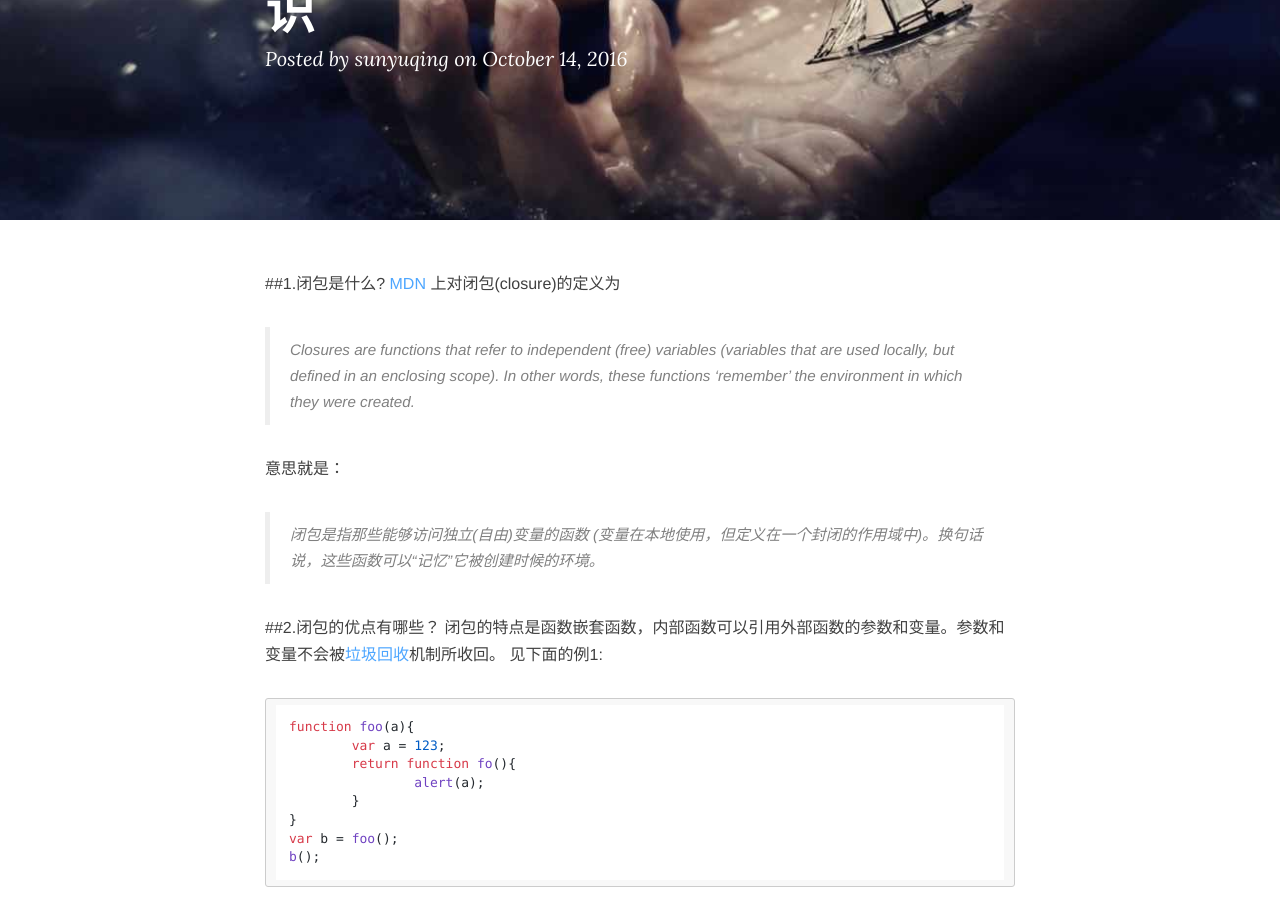
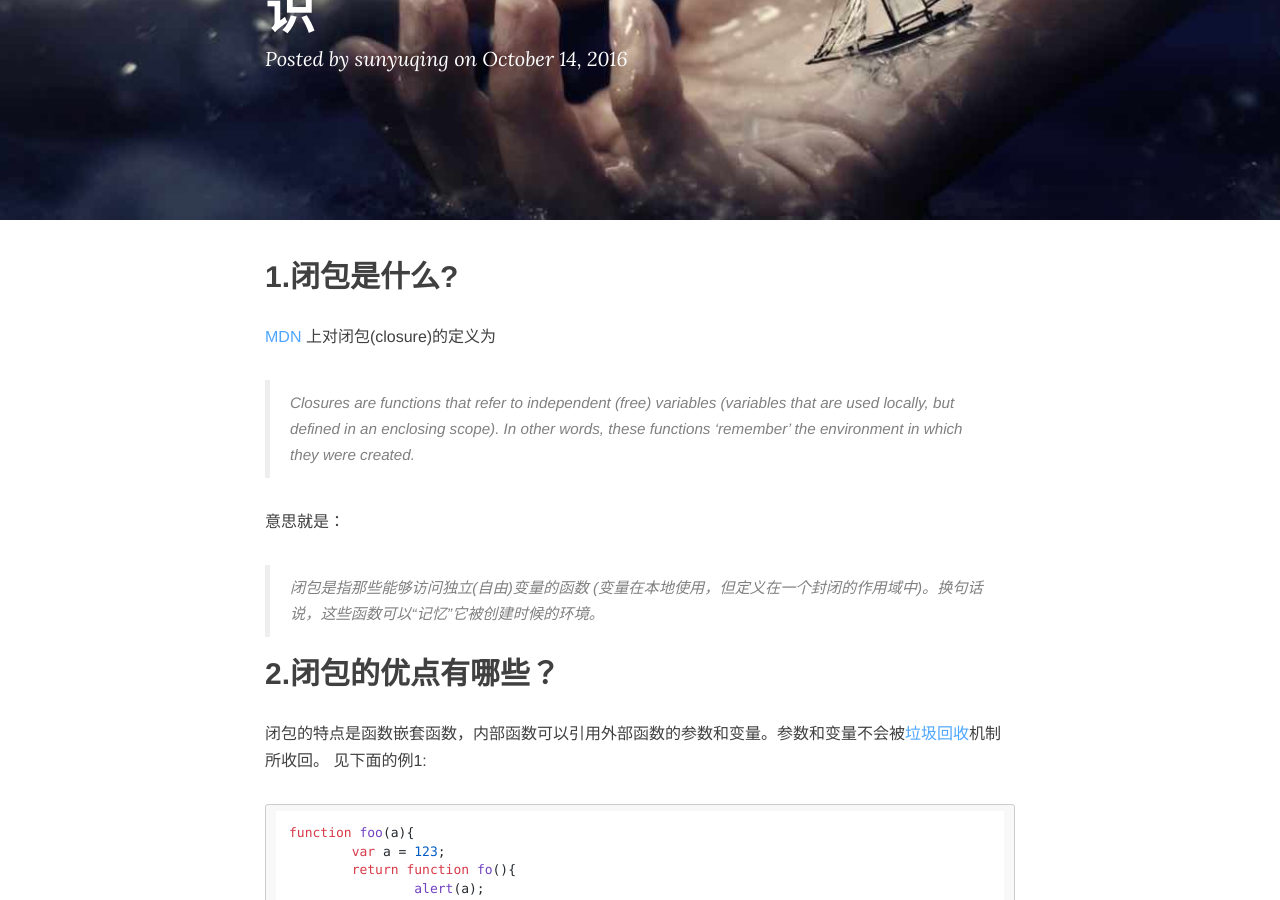
Before and after one commit to SunYuqing/SunYuqing.github.io, a Jekyll site: the page built from _posts/2016-10-14-JavaScript-of-closure.md, in a window 1280 px wide and 900 px high, scrolled down 269 px. Built offline with Jekyll 4.4.1, drawn with Linux system fonts in a browser that asks for light colours; nearby versions of some CDN libraries; comment, search, counter and statistics services are not loaded; some of the changed text lies outside the part shown.

Commit message:
markdown commit twice

````diff
--- a/_posts/2016-10-14-JavaScript-of-closure.md
+++ b/_posts/2016-10-14-JavaScript-of-closure.md
@@ -5,17 +5,17 @@ categories: [blog ]
 tags: [JavaScript, closure,]
 description: 对JavaScript闭包的认识和理解
 ---
-##1.闭包是什么?
+## 1.闭包是什么?
  [MDN](https://developer.mozilla.org/zh-CN/) 上对闭包(closure)的定义为
->Closures are functions that refer to independent (free) variables (variables that are used locally, but defined in an enclosing scope). In other words, these functions 'remember' the environment in which they were created.
+> Closures are functions that refer to independent (free) variables (variables that are used locally, but defined in an enclosing scope). In other words, these functions 'remember' the environment in which they were created.
 
 意思就是：
->闭包是指那些能够访问独立(自由)变量的函数 (变量在本地使用，但定义在一个封闭的作用域中)。换句话说，这些函数可以“记忆”它被创建时候的环境。
+> 闭包是指那些能够访问独立(自由)变量的函数 (变量在本地使用，但定义在一个封闭的作用域中)。换句话说，这些函数可以“记忆”它被创建时候的环境。
 
-##2.闭包的优点有哪些？
+## 2.闭包的优点有哪些？
 闭包的特点是函数嵌套函数，内部函数可以引用外部函数的参数和变量。参数和变量不会被[垃圾回收](https://developer.mozilla.org/zh-CN/docs/Web/JavaScript/Memory_Management)机制所收回。
 见下面的例1:
-```
+```javascript
 function foo(a){
 	var a = 123;
 	return function fo(){
@@ -28,7 +28,7 @@ b();
 例1中外部函数声明的**变量a**不会被回收（因为内部函数在引用a），b( )的结果可用console查看。这种闭包的好处之一就是**可以使一个变量长期驻扎的内存中**。
 闭包还有一个优点就是**避免全局变量的污染**。见下面的例子
 例2:
-```
+```javascript
 var a = 5;
 function foo(){
 	a++;
@@ -39,7 +39,7 @@ foo();//7
 console.log(a)//7 全局变量a被污染
 ```
 例3:
-```
+```javascript
 function foo(){
 	var a = 5;
 	a++;
@@ -50,7 +50,7 @@ foo();//6 说明a调用完后被垃圾回收了，故没有进行累加
 console.log(a);// a在函数内属于局部变量，全局没有定义的情况下，控制台提示错误：a is not defined
 ```
 例4:
-```
+```javascript
 function foo(){
 	var a = 5;
 	return function fo(){
@@ -64,7 +64,7 @@ b();//7
 console.log(a);//控制台提示错误：a is not defined
 ```
 例4可以改写成一个匿名函数,执行时立即调用。这种写法一般称为**模块化代码**，既不会污染全局变量也方便调用:
-```
+```javascript
 var b = (function(){
 	var a = 5;
 	return function(){
@@ -77,7 +77,7 @@ b();//7
 ```
 
 例5:
-```
+```javascript
 var aaa=(function(){
 	var a = 5;
 	function bbb(){
@@ -99,11 +99,11 @@ alert(a);//a is not defined
 alert(bbb)//bbb is not defined
 ```
 例4和例5中都说明闭包中存在**私有成员**。
-##3.闭包的用法
+## 3.闭包的用法
 闭包的用法除了上面说的**模块化代码**外还可以用来**在循环中直接找到对应元素的索引**。
 例6:
 html部分：
-```
+```html
 <ul>
 	<li>小明</li>
 	<li>小红</li>
@@ -111,7 +111,7 @@ html部分：
 </ul>
 ```
 js部分：
-```
+```javascript
 window.onload = function(){
 	var aLi = document.getElementsByTagName("li");//获取所有元素
 	for(var i=0;i<aLi.length;i++){
@@ -125,7 +125,7 @@ window.onload = function(){
 
 那么我们又如何利用闭包避免上述情况呢，其实很简单。我们利用上述所说的**闭包可以使一个变量永远驻扎在内存中**的这个优点，具体方法见下面的例子。
 例7:
-```
+```javascript
 我们将例6中js改写为
 window.onload = function(){
 	var aLi = document.getElementsByTagName("li");
@@ -139,7 +139,7 @@ window.onload = function(){
 }
 ```
 这样，内部函数就可以调用外部函数传进来的参数且外部函数执行完毕也不会影响内部函数。还可以通过return返回值来改写，见下面的例子。
-```
+```javascript
 for(var i=0;i<aLi.length;i++){
 	aLi[i].onclick=(function(){
 		return function(){
@@ -149,8 +149,8 @@ for(var i=0;i<aLi.length;i++){
 }
 ```
 通过以上两种改写，我们就达到了我们想要的效果了。
-##4.闭包需要注意的地方
+## 4.闭包需要注意的地方
 闭包在老的IE（主要IE6）下由于垃圾回收机制有问题会导致[内存泄漏](https://zh.wikipedia.org/wiki/%E5%86%85%E5%AD%98%E6%B3%84%E6%BC%8F)。那么什么是**内存泄漏**呢？维基百科是这么描述的:
->内存泄漏指由于疏忽或错误造成程序未能释放已经不再使用的内存。内存泄漏并非指内存在物理上的消失，而是应用程序分配某段内存后，由于设计错误，导致在释放该段内存之前就失去了对该段内存的控制，从而造成了内存的浪费。
+> 内存泄漏指由于疏忽或错误造成程序未能释放已经不再使用的内存。内存泄漏并非指内存在物理上的消失，而是应用程序分配某段内存后，由于设计错误，导致在释放该段内存之前就失去了对该段内存的控制，从而造成了内存的浪费。
 
 解决方法可以在window的onunload里将事件设为null，具体推荐这篇博文：[浅析闭包和内存泄漏问题](http://blog.leanote.com/post/rongdee/%E6%B5%85%E6%9E%90%E9%97%AD%E5%8C%85%E5%92%8C%E5%86%85%E5%AD%98%E6%B3%84%E9%9C%B2%E7%9A%84%E9%97%AE%E9%A2%98)。
````
